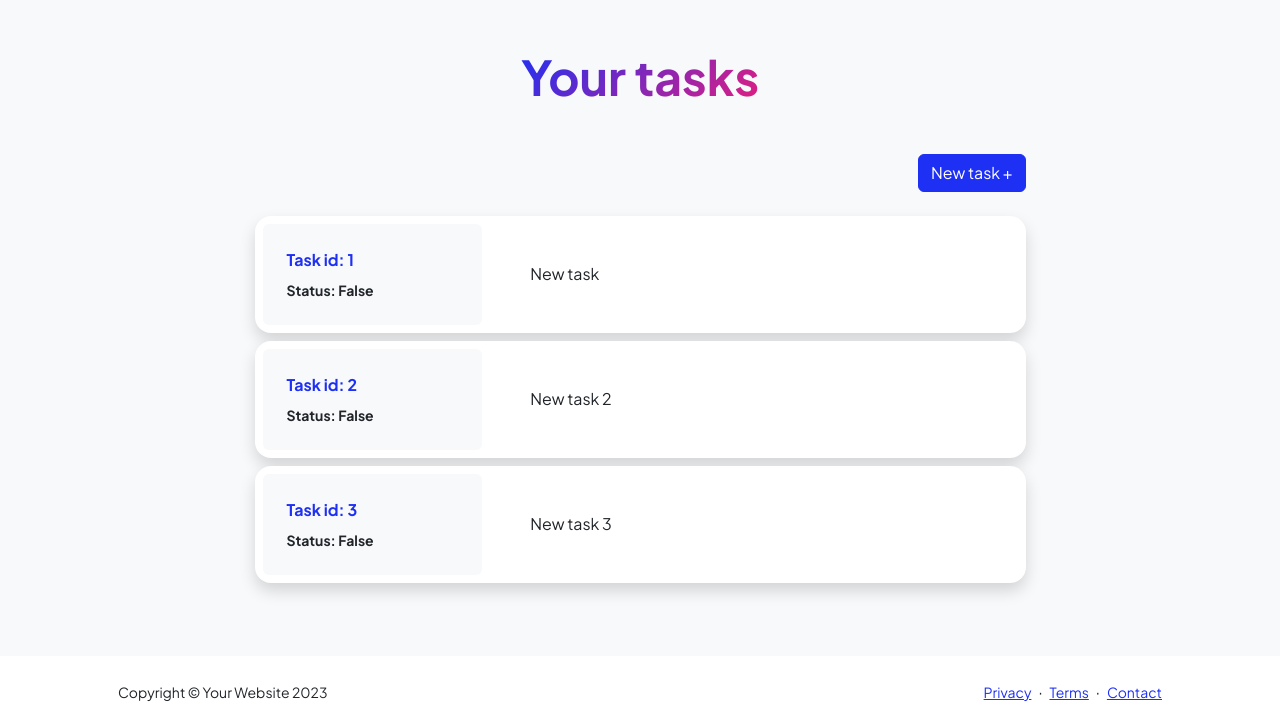
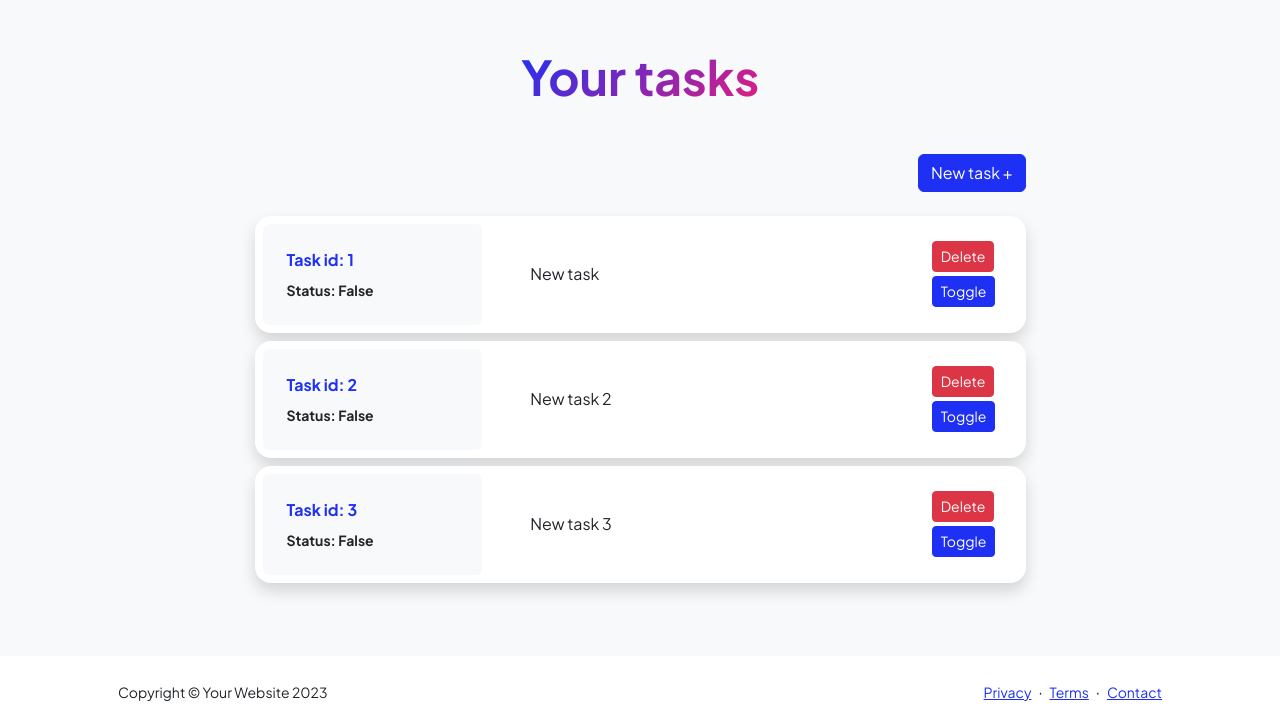
Before and after one commit to pnakongit/flask-to-do-education, a Flask app: page / in a window 1280 px wide. Shown: the part 72-800 px from the top of the page. Run offline with Flask 3, Linux system fonts and the light colour scheme; some libraries are stand-ins or nearby versions.

Commit message:
Add delete & toggle buttons to index.html

```diff
--- a/templates/index.html
+++ b/templates/index.html
@@ -67,8 +67,18 @@
                       <div class="small fw-bolder">Status: {{ task.done }}</div>
                     </div>
                   </div>
-                  <div class="col-lg-8">
+                  <div class="col-lg-6">
                     <div> {{ task.name }} </div>
+                  </div>
+                  <div class="col-lg-2">
+                    <form action="{{ url_for("task_delete") }}" method="Post">
+                      <input type="hidden" name="id" value="{{ task.id }}">
+                      <button type="submit" class="btn btn-danger btn-sm mb-1">Delete</button>
+                    </form>
+                    <form action="{{ url_for("task_toggle") }}" method="Post">
+                      <input type="hidden" name="id" value="{{ task.id }}">
+                      <button type="submit" class="btn btn-primary btn-sm">Toggle</button>
+                    </form>
                   </div>
                 </div>
               </div>
```
